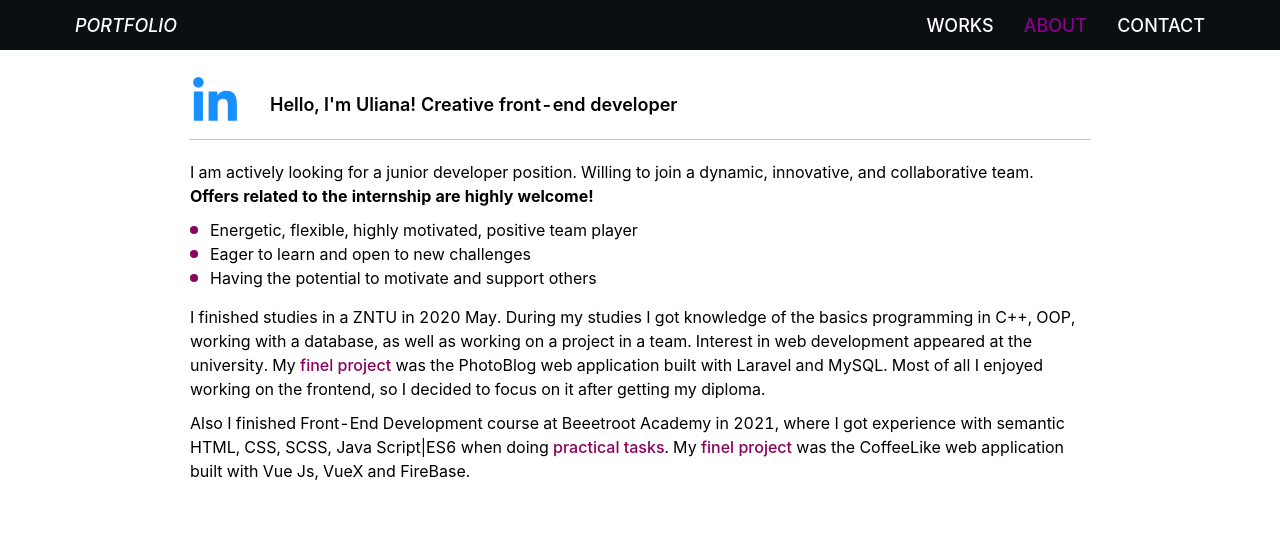
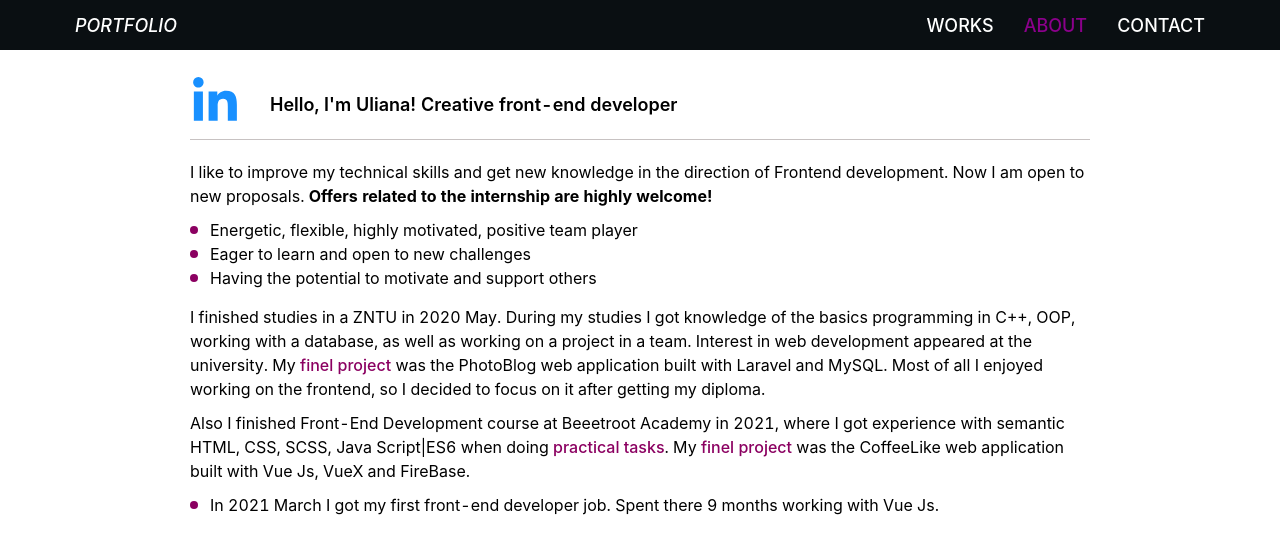
Before and after one commit to UlyanaKucherenko/portfolio, a Vue app: page /about in a window 1280 px wide. Shown: the top 554 px of the page. Built offline with nearby package versions, Linux system fonts and the light colour scheme.

Commit message:
new text

```diff
--- a/src/views/About.vue
+++ b/src/views/About.vue
@@ -8,7 +8,8 @@
                     </a>
                     <p class="about__header-title">Hello, I'm Uliana! Creative front-end developer</p>
                 </div>
-                <p class="about__text">I am actively looking for a junior developer position. Willing to join a dynamic, innovative, and collaborative team.
+                <p class="about__text">I like to improve my technical skills and get new knowledge in the direction of Frontend development.
+                 Now I am open to new proposals.
                 <b class="about__offers">Offers related to the internship are highly welcome!</b></p>
 
                 <ul class="about__soft-skills">
@@ -27,6 +28,10 @@
                     where I got experience with semantic HTML, CSS, SCSS, Java Script|ES6 when doing <a href="https://github.com/UlyanaKucherenko/Study-Projects" class="about__link">practical tasks</a>.
                     My <a href="https://github.com/UlyanaKucherenko/CoffeeLike" class="about__link">finel project</a> was the CoffeeLike
                     web application built with Vue Js, VueX and FireBase.  </p>
+
+                <ul class="about__soft-skills">
+                 <li class="about__soft-skills-item">In 2021 March I got my first front-end developer job. Spent there 9 months working with Vue Js.</li>
+                </ul>
              </div>
         </div>
     </div>
```
Also changed, not shown: 1 other file (tests, documents, lock files or other folders).
